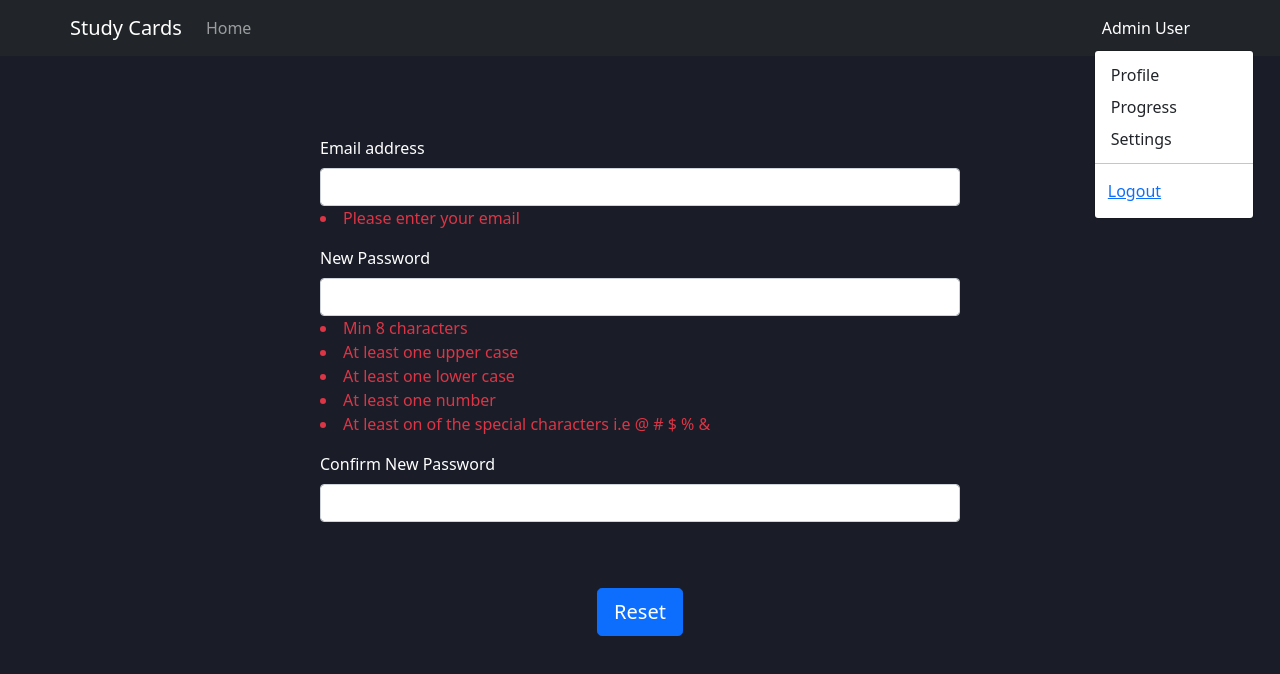
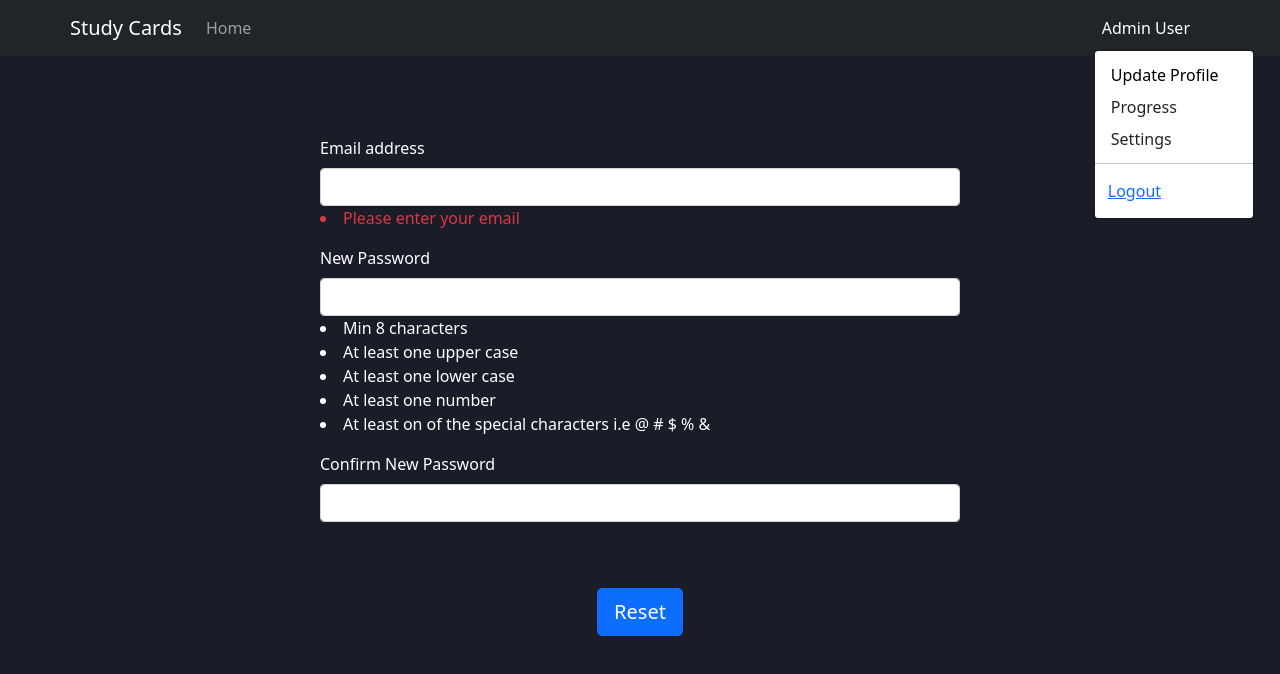
Before and after one commit to theMVPshop/flipcards, a React (Create React App) app: page /resetpassword in a window 1280 px wide. Both pictures are taken after a click on the button "Admin User". Shown: the top 674 px of the page. Built offline with nearby package versions, Linux system fonts and the light colour scheme.

Commit message:
update profile link active

```diff
--- a/src/Components/CreateCards.css
+++ b/src/Components/CreateCards.css
@@ -48,6 +48,7 @@
     font-family: 'Roboto', sans-serif ;
     font-weight: bold;
     font-style: italic;
+    color: white;
 }
 /* .createCardSet {
     color: white;
--- a/src/Components/NavbarHeader.css
+++ b/src/Components/NavbarHeader.css
@@ -12,3 +12,8 @@
 .adminUser {
   background-color: white !important;
 }
+
+.navbarUpdateLink {
+  text-decoration: none;
+  color: black;
+}
--- a/src/Components/NavbarHeader.js
+++ b/src/Components/NavbarHeader.js
@@ -9,7 +9,7 @@ import Button from 'react-bootstrap/Button';
 import Navbar from 'react-bootstrap/Navbar';
 import NavDropdown from 'react-bootstrap/NavDropdown';
 import Nav from 'react-bootstrap/Nav';
-// import { Link } from 'react-router-dom';
+import { Link } from 'react-router-dom';
 
 export default function NavbarHeader() {
   const navigate = useNavigate();
@@ -43,7 +43,7 @@ export default function NavbarHeader() {
           {!checkAuth() && (
             <Nav>
               <NavDropdown className='adminUser' title="Admin User" id="collasible-nav-dropdown">
-                <NavDropdown.Item href="/">Profile</NavDropdown.Item>
+                <NavDropdown.Item><Link to="/updateprofile" className='navbarUpdateLink'>Update Profile</Link></NavDropdown.Item>
                 <NavDropdown.Item href="/">Progress</NavDropdown.Item>
                 <NavDropdown.Item href="/">Settings</NavDropdown.Item>
                 <NavDropdown.Divider />
--- a/src/Components/ResetPassword.js
+++ b/src/Components/ResetPassword.js
@@ -105,14 +105,14 @@ const ResetPassword = () => {
   </Form.Group> */}
   <Form.Group className="mb-3" controlId="formGroupPassword">
     <Form.Label>New Password</Form.Label>
-    <Form.Control type="password" name="newPass"  value={updateUser.newPass} onChange={handleUpdate} />
-    {!passwordError.isLenthy && <li className="text-danger">Min 8 characters</li>}
-    {!passwordError.hasUpper && <li className="text-danger">At least one upper case </li>}
-    {!passwordError.hasLower && <li className="text-danger">At least one lower case</li>}
-    {!passwordError.hasNumber && <li className="text-danger">At least one number</li>}
-    {!passwordError.hasSpclChr && <li className="text-danger">  At least on of the special characters i.e @ # $ % &</li>}
+    <Form.Control required type="password" name="newPass"  value={updateUser.newPass} onChange={handleUpdate} />
+    {!passwordError.isLenthy && <li className="text">Min 8 characters</li>}
+    {!passwordError.hasUpper && <li className="text">At least one upper case </li>}
+    {!passwordError.hasLower && <li className="text">At least one lower case</li>}
+    {!passwordError.hasNumber && <li className="text">At least one number</li>}
+    {!passwordError.hasSpclChr && <li className="text">  At least on of the special characters i.e @ # $ % &</li>}
   </Form.Group>
-  <Form.Group className="mb-3" controlId="formGroupPassword">
+  <Form.Group className="mb-3" controlId="formGroupConfirmPassword">
     <Form.Label>Confirm New Password</Form.Label>
     <Form.Control required type="password" name="confirmNewPass" value={updateUser.confirmNewPass} onChange={handleUpdate} />
     {updateUser.confirmNewPass !== updateUser.newPass && <li className="text-danger">That password doesn't match</li>}
--- a/src/Components/SignUp.js
+++ b/src/Components/SignUp.js
@@ -148,7 +148,7 @@ const SignUp = () => {
                     </Form.Group>
                     <Form.Group className="mb-3" controlId="formGridConfirmPassword">
                         <Form.Label>Confirm Password</Form.Label>
-                        <Form.Control required type="password" name="confirmPassword" value={newUser.confirmPass} onChange={handleChange} placeholder="Confirm Password" />
+                        <Form.Control required type="password" name="confirmPassword" defaultValue={newUser.confirmPass} onChange={handleChange} placeholder="Confirm Password" />
                         {newUser.confirmPass !== newUser.password && <li className="text-danger">That password doesn't match</li>}
                     </Form.Group>
                    <ul className="mb-4">
--- a/src/Components/UpdateProfile.js
+++ b/src/Components/UpdateProfile.js
@@ -61,7 +61,7 @@ export default function Login() {
             Password
           </Form.Label>
           <Col>
-            <Form.Control type="password" placeholder="password" />
+            <Form.Control type="password" placeholder="Password" />
           </Col>
         </Row>
         <br />
--- a/src/Router.js
+++ b/src/Router.js
@@ -10,6 +10,7 @@ import SignUp from './Components/SignUp';
 import Flashcards from './Components/Flashcards';
 import CreateCards from './Components/CreateCards';
 import EditCard from './Components/EditCard';
+import UpdateProfile from './Components/UpdateProfile';
 
 
 // import App from './App'
@@ -46,6 +47,8 @@ const Router = () => {
             <Route path="/dashboard" element={<Dashboard />} />
             <Route path="/createcards" element={<CreateCards />} />
             <Route path="/editcard" element={<EditCard />} />
+            <Route path="/updateprofile" element={<UpdateProfile />} />
+
             {/* <Route
                 path="/dashboard"
                 element={
```
